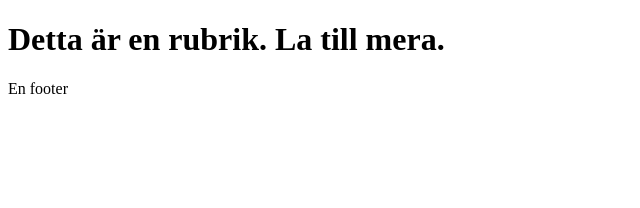
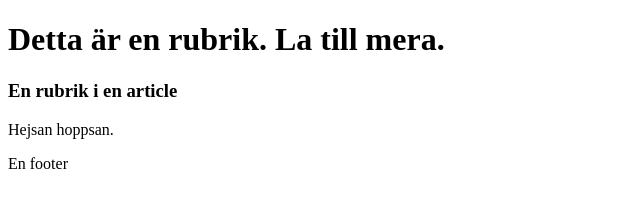
Before and after one commit to peterbared/Webbutveckling, a plain HTML site: page ex1/index.html in a window 1280 px wide. Shown: the whole page, without its empty margins (0-640 px from the left). Drawn offline with Linux system fonts and the light colour scheme.

Commit message:
Från Lenovo

```diff
--- a/ex1/index.html
+++ b/ex1/index.html
@@ -8,6 +8,13 @@
 <body>
   <header><h1>Detta är en rubrik. La till mera. </h1></header>
 
+  <main>
+    <article>
+      <h3>En rubrik i en article</h3>
+      <p>Hejsan hoppsan.</p>
+    </article>
+  </main>
+
   <footer>En footer</footer>
 
 </body>
```
